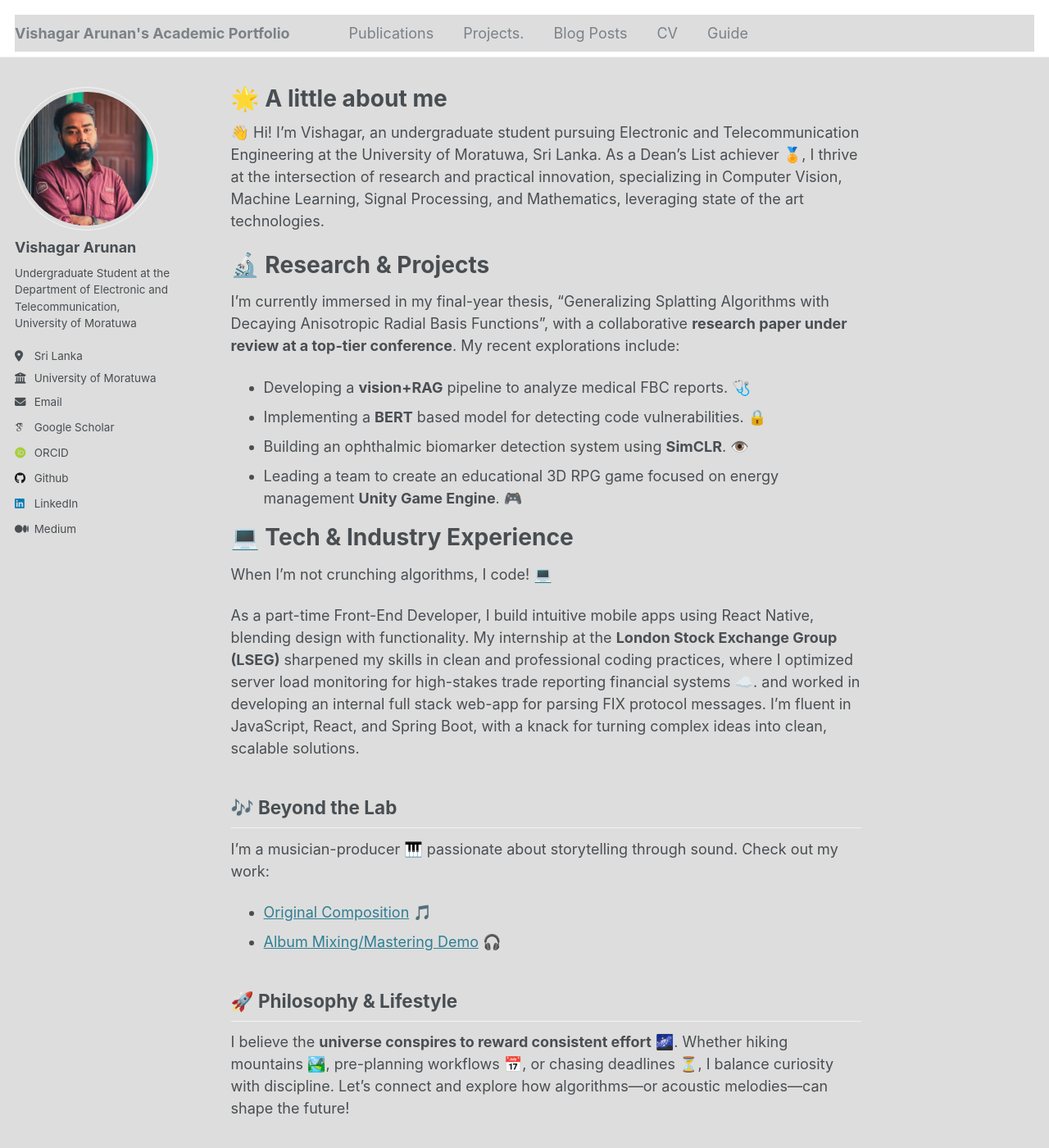
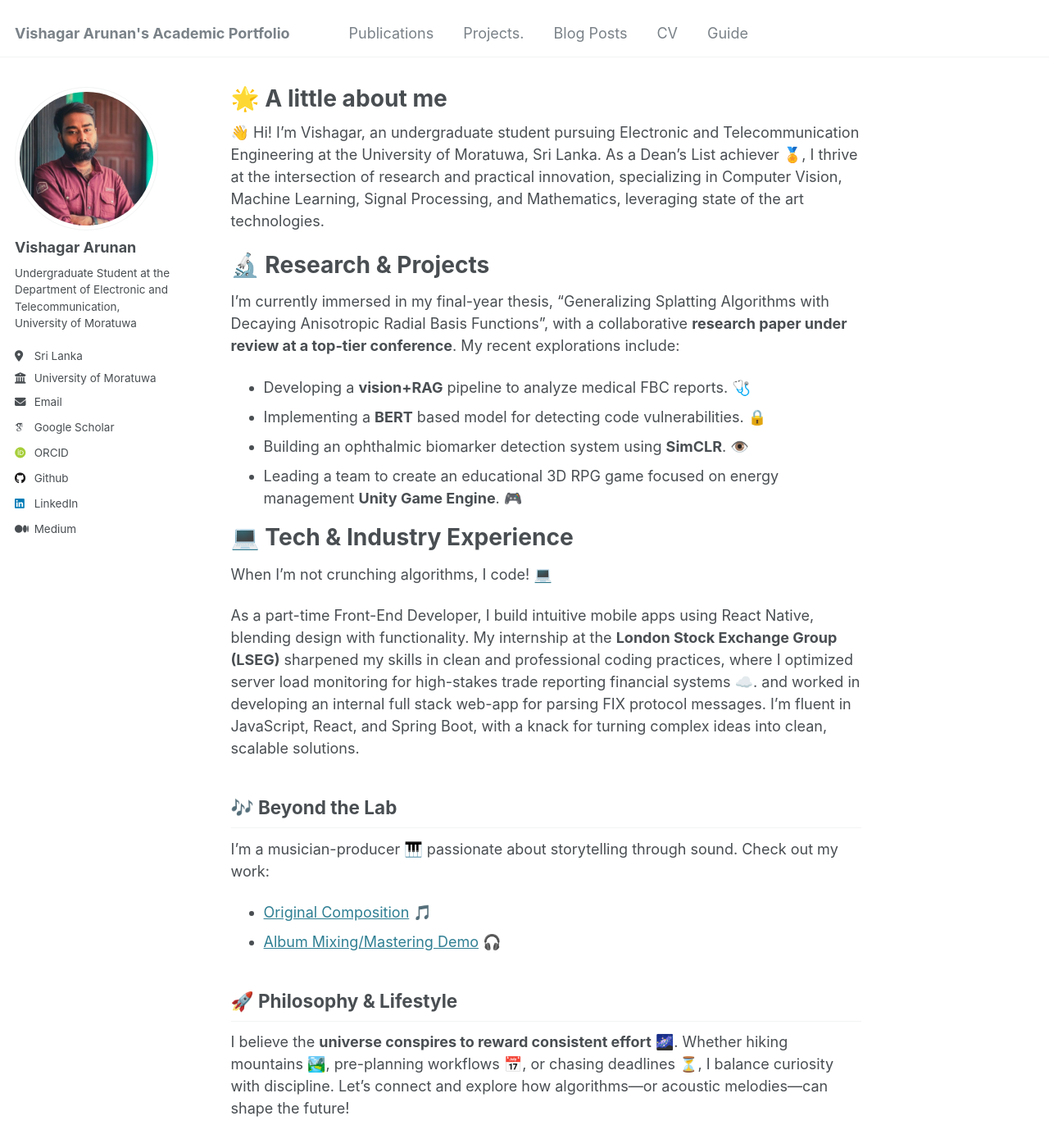
Before and after one commit to Vgr20/vgr20.github.io, a Jekyll site: the page built from _pages/about.md, in a window 1280 px wide and 1400 px high. Shown: the whole window at 82% size. Built offline with Jekyll 4.4.1, drawn with Linux system fonts in a browser that asks for light colours; some web fonts are replaced.

Commit message:
bg colour updated

```diff
--- a/_sass/_variables.scss
+++ b/_sass/_variables.scss
@@ -62,7 +62,7 @@ $light-gray                 : mix(#fff, $gray, 50%);
 $lighter-gray               : mix(#fff, $gray, 90%);
 
 $body-color                 : #fff;
-$background-color           : #dddddd;
+$background-color           : #fff;
 $code-background-color      : #fafafa;
 $code-background-color-dark : $light-gray;
 $text-color                 : $dark-gray;
```
